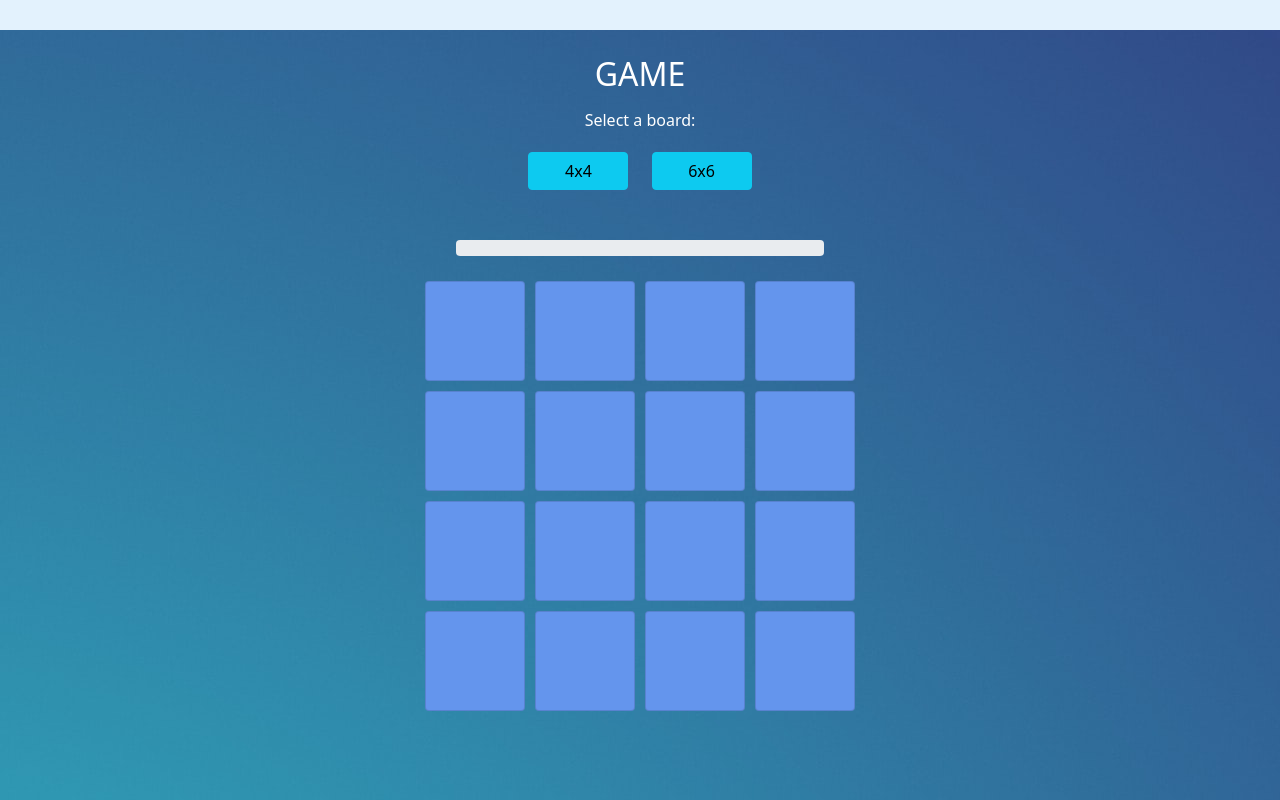
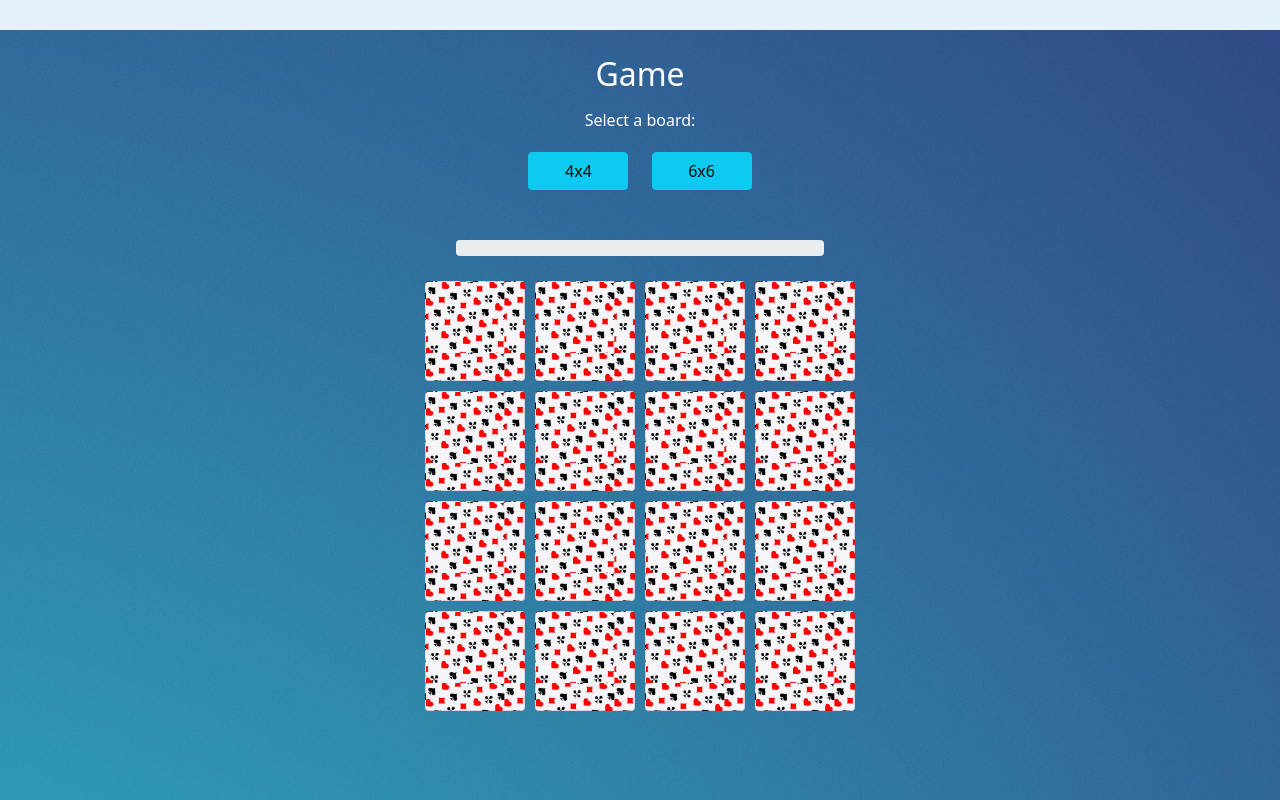
Before and after one commit to Briansangermano/MemoryGameVue, a Vue app: page /game in a window 1280 px wide. Built offline with nearby package versions, Linux system fonts and the light colour scheme.

Commit message:
Add background to cards

```diff
--- a/src/components/Game.vue
+++ b/src/components/Game.vue
@@ -1,6 +1,6 @@
 <template>
   <div class="container">
-    <div class="title">GAME</div>
+    <div class="title">Game</div>
     <div class="subTitle">Select a board:</div>
     <div class="container-block">
       <button type="button" @click="pushMoreCard(4)" class="btn btn-info number">4x4</button>
@@ -181,7 +181,8 @@ export default {
     width: 100px;
     height: 100px;
     color: cornflowerblue;
-    background-color: cornflowerblue;
+    background-image: url("../assets/naipe.png");
+    background-size: 80%;
   }
 
   .card.checked {
--- a/src/components/Profile.vue
+++ b/src/components/Profile.vue
@@ -1,6 +1,6 @@
 <template>
   <div class="container-profile">
-      <p class="title">PROFILE</p>
+      <p class="title">Profile</p>
       <form class="container">
         <div class="input-container">
           <p>Name:</p>
```
Also changed, not shown: src/assets/naipe.png (added).
